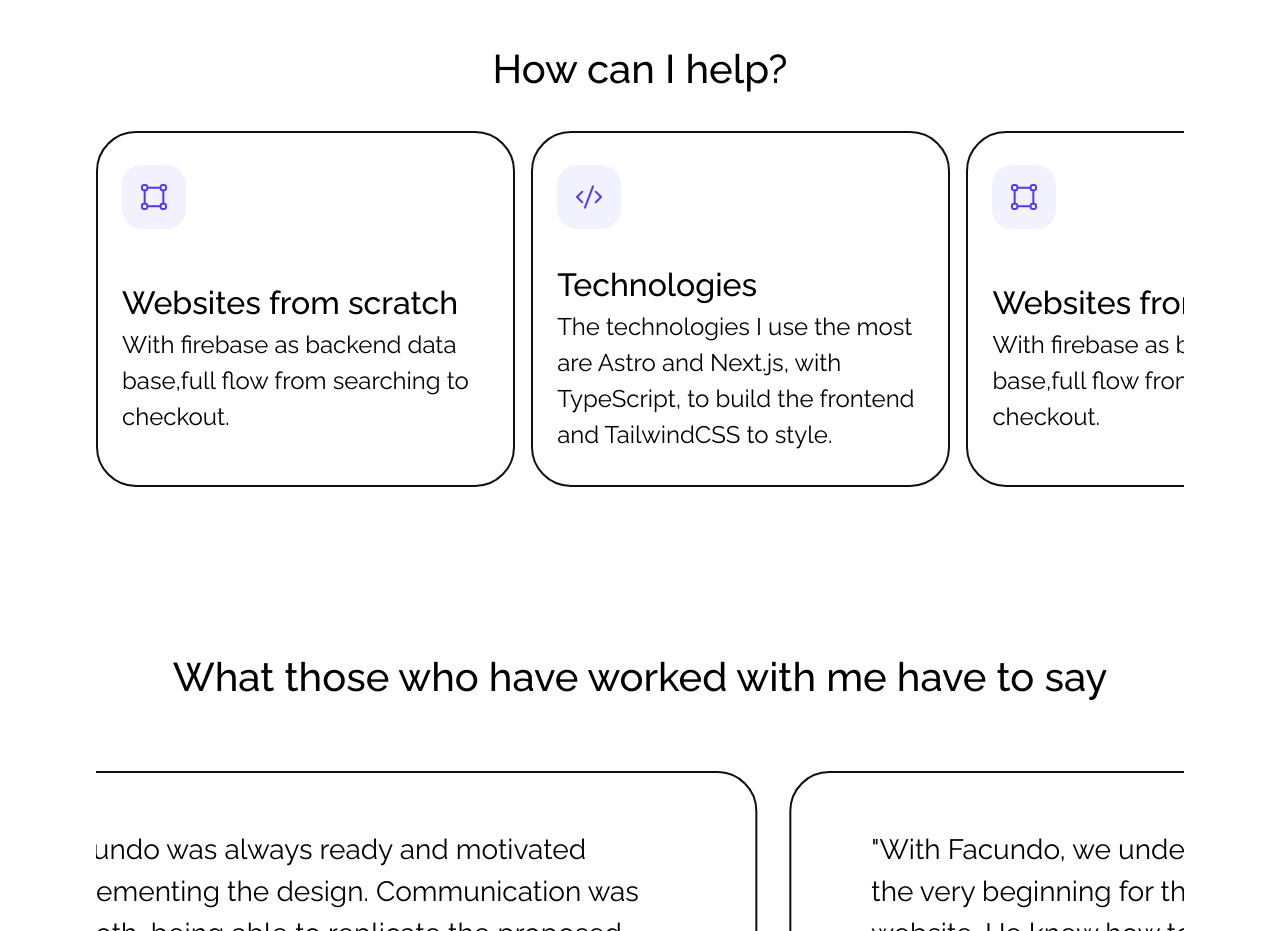
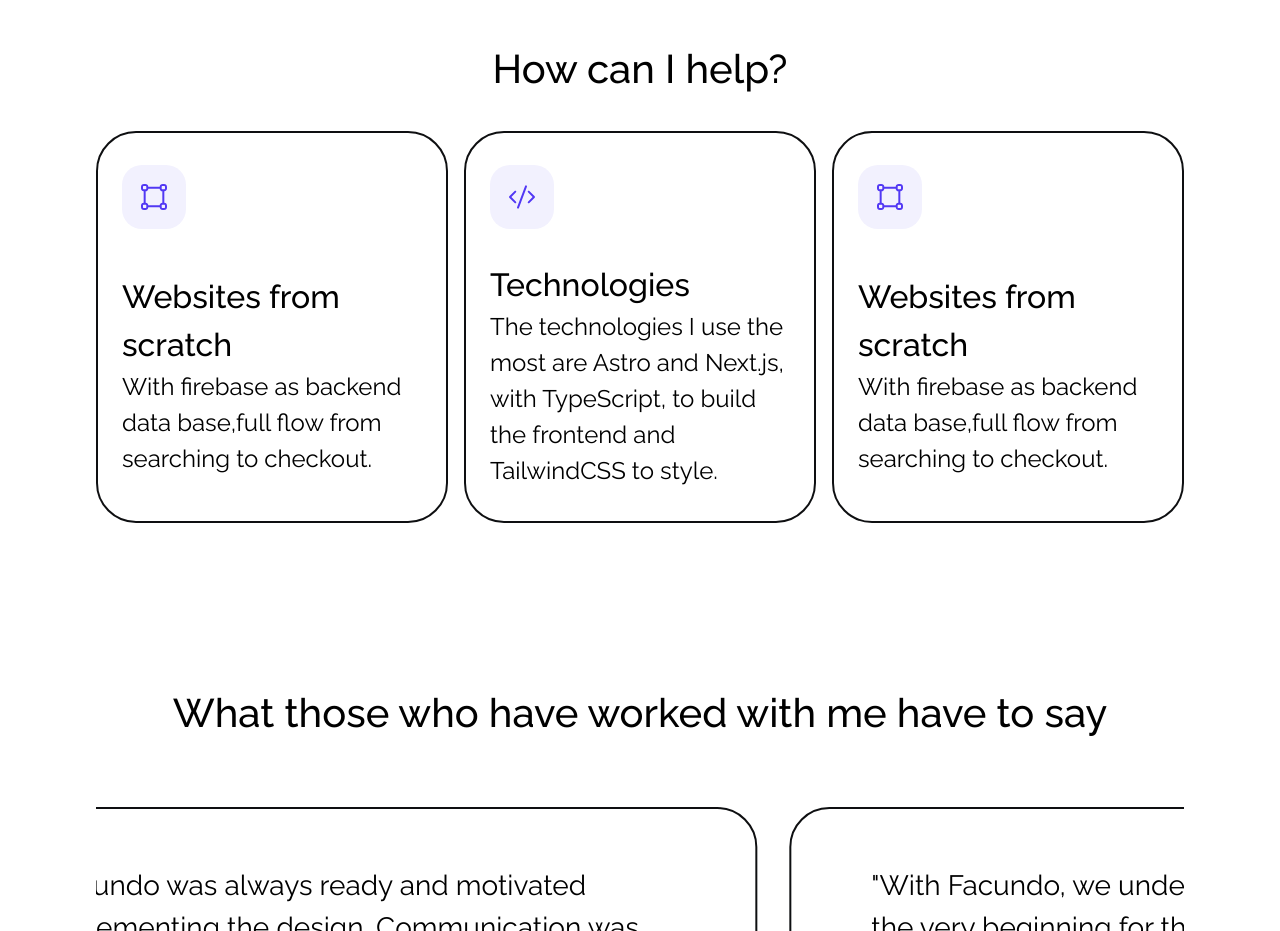
Before and after one commit to facusole/facundo-portfolio, an Astro site: page / in a window 1280 px wide. Shown: the part 1500-2431 px from the top of the page. Built offline with nearby package versions, Linux system fonts and the light colour scheme; Astro itself is replaced by a stand-in of ours.

Commit message:
Change minw property on div and maxw on p

```diff
--- a/src/components/smallCard/SmallCard.astro
+++ b/src/components/smallCard/SmallCard.astro
@@ -20,6 +20,7 @@ const { src, alt, skill, description } = Astro.props;
         border: solid 2px var(--clr__ultra__black);
         border-radius: 2.5rem;
         padding: 2rem 1.5rem;
+        min-width: 300px;
 
         display: grid;
         gap: 2rem;
@@ -35,7 +36,7 @@ const { src, alt, skill, description } = Astro.props;
     p {
         font-size: var(--fs__16);
         font-weight: var(--fw__regular);
-        width: 25ch;
+        max-width: 50ch;
     }
 
     @media (min-width: 768px) {
@@ -49,6 +50,7 @@ const { src, alt, skill, description } = Astro.props;
     }
 
     @media (min-width: 1024px) {
+
         h3 {
             font-size: var(--fs__32);
         }
```
